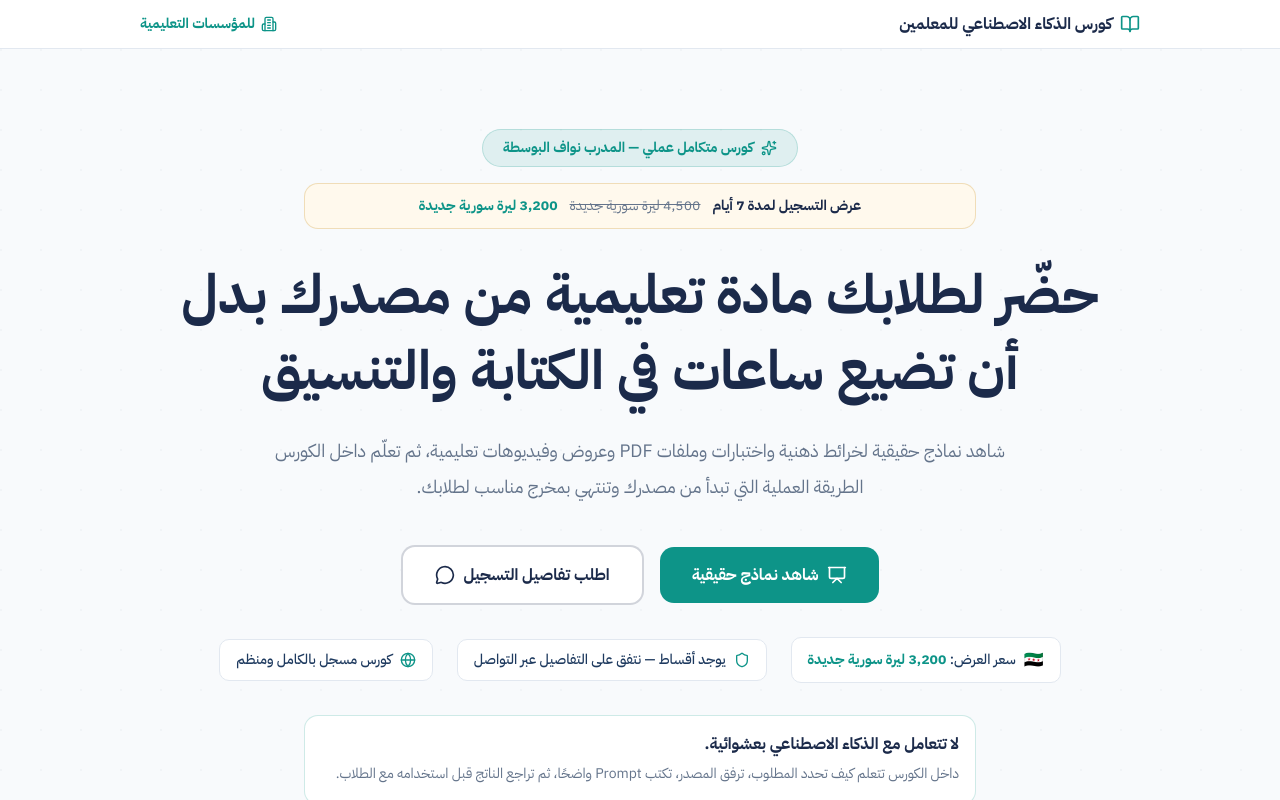
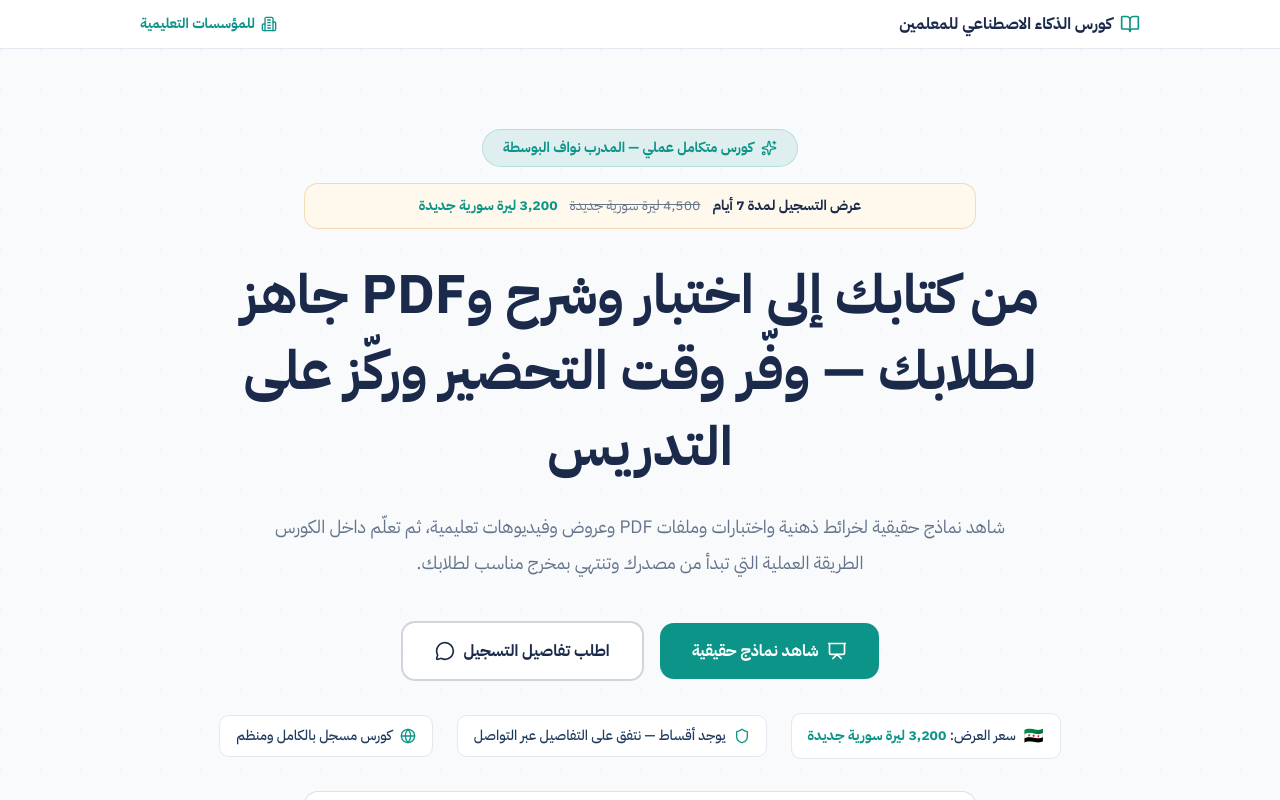
Before and after one commit to fhrrutedf/notebooklm-course-landing, a Next.js app: page / in a window 1280 px wide. Shown: the top 800 px of the page. Built offline with nearby package versions, Linux system fonts and the light colour scheme.

Commit message:
Improve course landing page headline

```diff
--- a/src/app/page.tsx
+++ b/src/app/page.tsx
@@ -166,7 +166,7 @@ export default function LandingPage() {
 
           {/* H1 */}
           <h1 className="text-3xl md:text-5xl lg:text-[3.4rem] font-bold leading-[1.4] mb-6 text-[#1B2A4A]">
-حضّر لطلابك مادة تعليمية من مصدرك بدل أن تضيع ساعات في الكتابة والتنسيق
+من كتابك إلى اختبار وشرح وPDF جاهز لطلابك — وفّر وقت التحضير وركّز على التدريس
           </h1>
 
           {/* Subtitle */}
```
